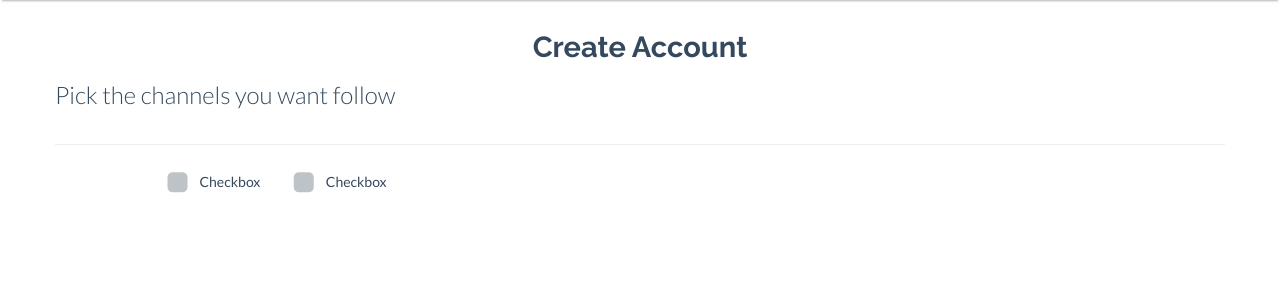
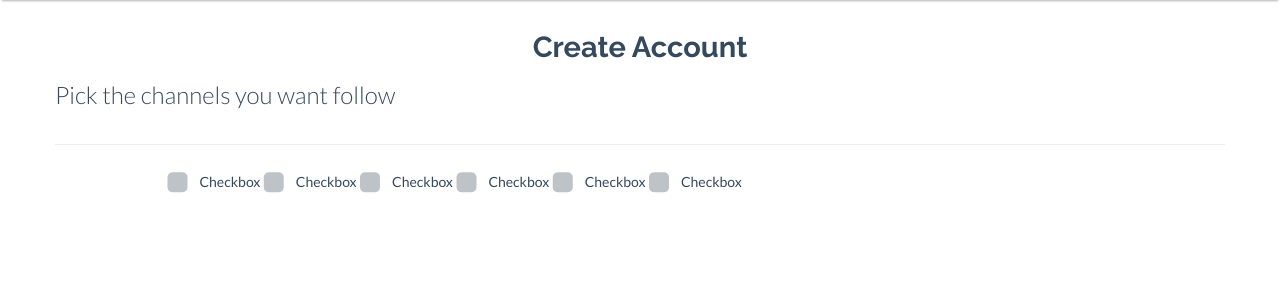
Before and after one commit to Getmrahul/teameme, a Flask app: template templates/join.html in a window 1280 px wide. Shown: the part 53-353 px from the top of the page. Run offline with Flask 2, Linux system fonts and the light colour scheme; the template is opened without the code that fills it: most values are stand-ins (such as "Sample title", 1, 10 or a date in 2020); some libraries are stand-ins or nearby versions.

Commit message:
UI update

```diff
--- a/templates/join.html
+++ b/templates/join.html
@@ -69,11 +69,44 @@
                     </div>
                     <div class="form-group">
                         <div class="input-group">
-                            <label class="checkbox" for="checkbox2">
-                                <input type="checkbox" value="" id="checkbox2" data-toggle="checkbox" class="custom-checkbox"><span class="icons"><span class="icon-unchecked"></span><span class="icon-checked"></span></span>
+                            <label class="checkbox" for="checkbox1">
+                                <input type="checkbox" value="" id="checkbox1" data-toggle="checkbox" class="custom-checkbox"><span class="icons"><span class="icon-unchecked"></span><span class="icon-checked"></span></span>
                                 Checkbox
                             </label>
-                            </di
+                        </div>
+                    </div>
+                    <div class="form-group">
+                        <div class="input-group">
+                            <label class="checkbox" for="checkbox1">
+                                <input type="checkbox" value="" id="checkbox1" data-toggle="checkbox" class="custom-checkbox"><span class="icons"><span class="icon-unchecked"></span><span class="icon-checked"></span></span>
+                                Checkbox
+                            </label>
+                        </div>
+                    </div>
+                    <div class="form-group">
+                        <div class="input-group">
+                            <label class="checkbox" for="checkbox1">
+                                <input type="checkbox" value="" id="checkbox1" data-toggle="checkbox" class="custom-checkbox"><span class="icons"><span class="icon-unchecked"></span><span class="icon-checked"></span></span>
+                                Checkbox
+                            </label>
+                        </div>
+                    </div>
+                    <div class="form-group">
+                        <div class="input-group">
+                            <label class="checkbox" for="checkbox1">
+                                <input type="checkbox" value="" id="checkbox1" data-toggle="checkbox" class="custom-checkbox"><span class="icons"><span class="icon-unchecked"></span><span class="icon-checked"></span></span>
+                                Checkbox
+                            </label>
+                        </div>
+                    </div>
+                    <div class="form-group">
+                        <div class="input-group">
+                            <label class="checkbox" for="checkbox1">
+                                <input type="checkbox" value="" id="checkbox1" data-toggle="checkbox" class="custom-checkbox"><span class="icons"><span class="icon-unchecked"></span><span class="icon-checked"></span></span>
+                                Checkbox
+                            </label>
+                        </div>
+                    </div>
                 </form>
             </div>
             <div class="col-md-1"></div>
```
